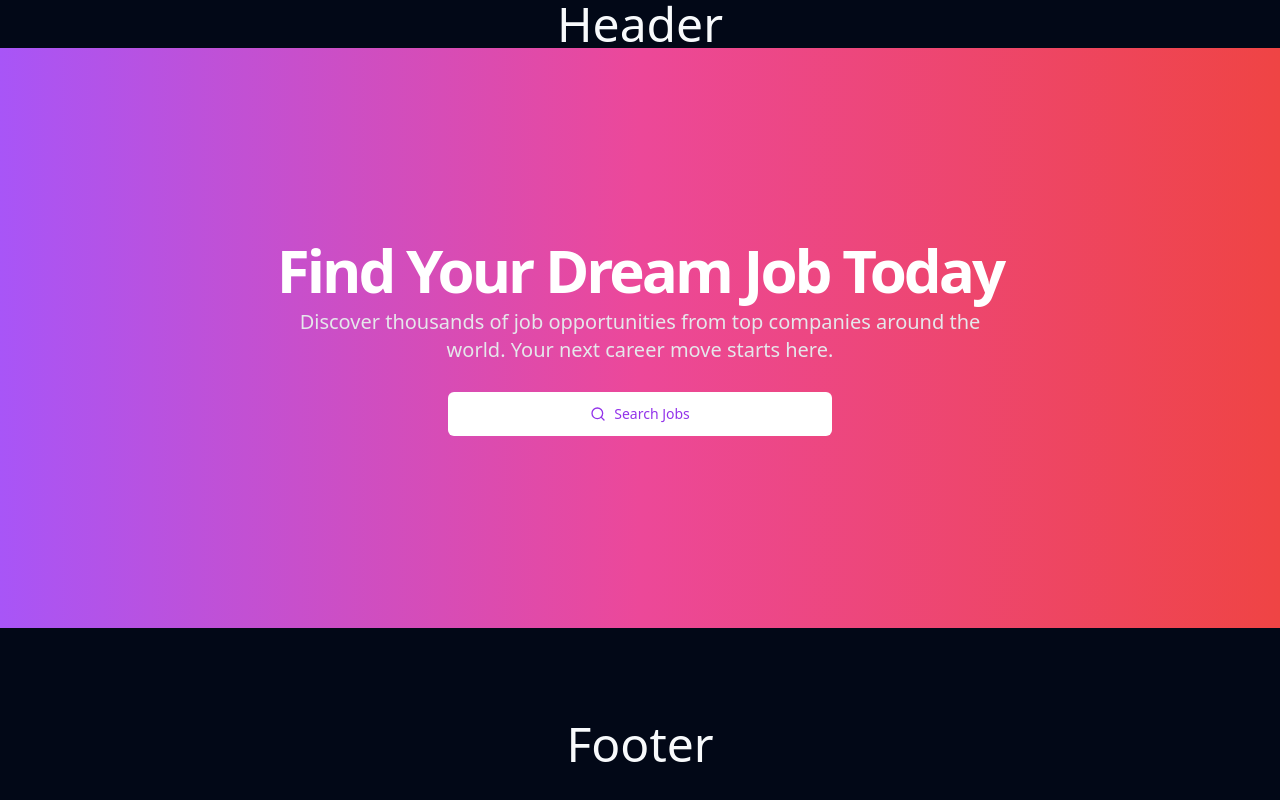
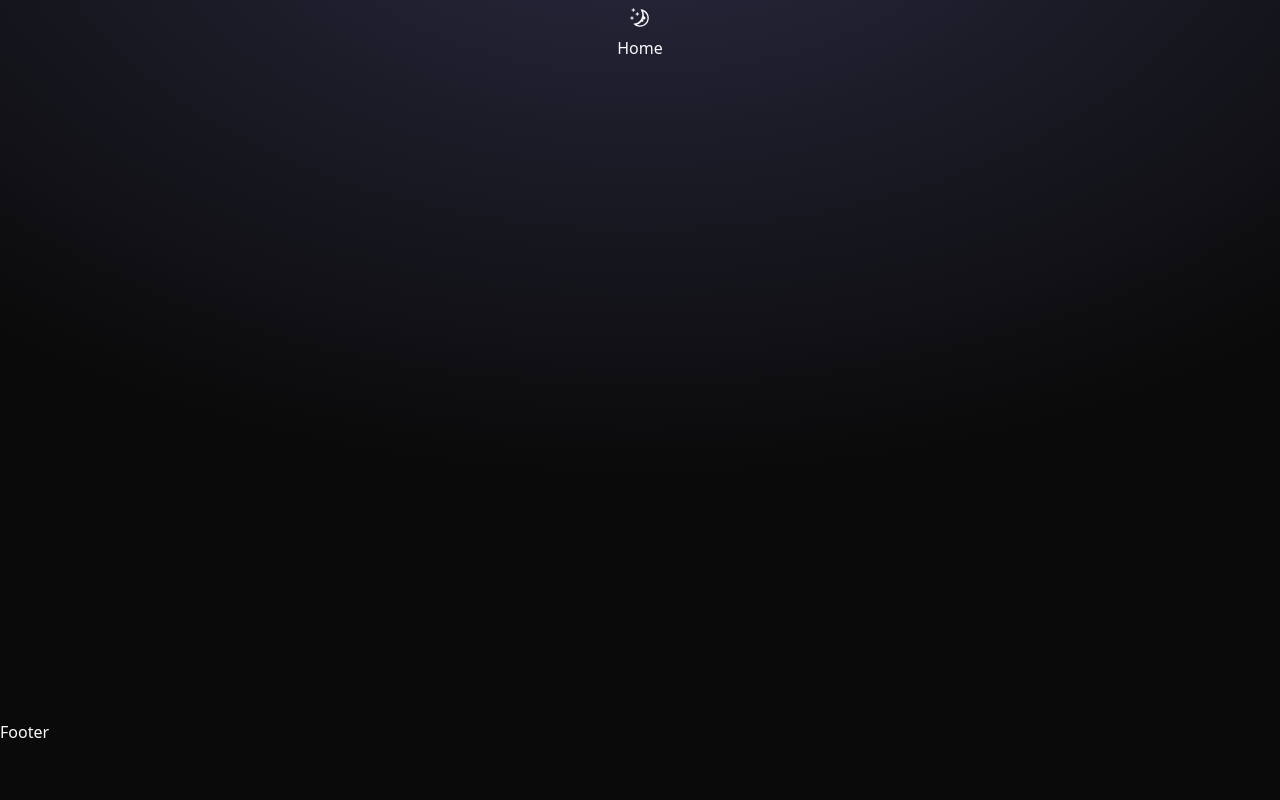
Before and after one commit to Aiman-Shafi/jobrex-jobs, a React (Vite) app: page / in a window 1280 px wide. Built offline with nearby package versions, Linux system fonts and the light colour scheme.

Commit message:
add: dark mode implemented & pages setup

```diff
--- a/package.json
+++ b/package.json
@@ -12,6 +12,8 @@
   "dependencies": {
     "@clerk/clerk-react": "^5.9.1",
     "@radix-ui/react-accordion": "^1.2.0",
+    "@radix-ui/react-dropdown-menu": "^2.1.1",
+    "@radix-ui/react-icons": "^1.3.0",
     "@radix-ui/react-slot": "^1.1.0",
     "class-variance-authority": "^0.7.0",
     "clsx": "^2.1.1",
--- /dev/null
+++ b/src/components/mode-toggle.jsx
@@ -0,0 +1,49 @@
+import { useEffect, useState } from "react";
+// import { Moon, Sun } from "lucide-react";
+import { SunIcon, MoonIcon } from "@radix-ui/react-icons";
+
+// import { Button } from "@/components/ui/button";
+// import {
+//   DropdownMenu,
+//   DropdownMenuContent,
+//   DropdownMenuItem,
+//   DropdownMenuTrigger,
+// } from "@/components/ui/dropdown-menu";
+
+const ThemeToggle = () => {
+  const [isDark, setIsDark] = useState(() => {
+    // Check local storage or system preference
+    const storedTheme = localStorage.getItem("theme");
+    if (storedTheme) {
+      return storedTheme === "dark";
+    }
+    return window.matchMedia("(prefers-color-scheme: dark)").matches;
+  });
+
+  useEffect(() => {
+    const root = window.document.documentElement;
+    if (isDark) {
+      root.classList.add("dark");
+      localStorage.setItem("theme", "dark");
+    } else {
+      root.classList.remove("dark");
+      localStorage.setItem("theme", "light");
+    }
+  }, [isDark]);
+
+  return (
+    <button
+      onClick={() => setIsDark(!isDark)}
+      className="p-2 rounded-md focus:outline-none focus:ring-0 focus:ring-offset-0"
+      aria-label="Toggle Dark Mode"
+    >
+      {isDark ? (
+        <SunIcon className="w-5 h-5" />
+      ) : (
+        <MoonIcon className="w-5 h-5" />
+      )}
+    </button>
+  );
+};
+
+export default ThemeToggle;
--- /dev/null
+++ b/src/components/ui/dropdown-menu.jsx
@@ -0,0 +1,155 @@
+import * as React from "react"
+import * as DropdownMenuPrimitive from "@radix-ui/react-dropdown-menu"
+import { Check, ChevronRight, Circle } from "lucide-react"
+
+import { cn } from "@/lib/utils"
+
+const DropdownMenu = DropdownMenuPrimitive.Root
+
+const DropdownMenuTrigger = DropdownMenuPrimitive.Trigger
+
+const DropdownMenuGroup = DropdownMenuPrimitive.Group
+
+const DropdownMenuPortal = DropdownMenuPrimitive.Portal
+
+const DropdownMenuSub = DropdownMenuPrimitive.Sub
+
+const DropdownMenuRadioGroup = DropdownMenuPrimitive.RadioGroup
+
+const DropdownMenuSubTrigger = React.forwardRef(({ className, inset, children, ...props }, ref) => (
+  <DropdownMenuPrimitive.SubTrigger
+    ref={ref}
+    className={cn(
+      "flex cursor-default select-none items-center rounded-sm px-2 py-1.5 text-sm outline-none focus:bg-accent data-[state=open]:bg-accent",
+      inset && "pl-8",
+      className
+    )}
+    {...props}>
+    {children}
+    <ChevronRight className="ml-auto h-4 w-4" />
+  </DropdownMenuPrimitive.SubTrigger>
+))
+DropdownMenuSubTrigger.displayName =
+  DropdownMenuPrimitive.SubTrigger.displayName
+
+const DropdownMenuSubContent = React.forwardRef(({ className, ...props }, ref) => (
+  <DropdownMenuPrimitive.SubContent
+    ref={ref}
+    className={cn(
+      "z-50 min-w-[8rem] overflow-hidden rounded-md border bg-popover p-1 text-popover-foreground shadow-lg data-[state=open]:animate-in data-[state=closed]:animate-out data-[state=closed]:fade-out-0 data-[state=open]:fade-in-0 data-[state=closed]:zoom-out-95 data-[state=open]:zoom-in-95 data-[side=bottom]:slide-in-from-top-2 data-[side=left]:slide-in-from-right-2 data-[side=right]:slide-in-from-left-2 data-[side=top]:slide-in-from-bottom-2",
+      className
+    )}
+    {...props} />
+))
+DropdownMenuSubContent.displayName =
+  DropdownMenuPrimitive.SubContent.displayName
+
+const DropdownMenuContent = React.forwardRef(({ className, sideOffset = 4, ...props }, ref) => (
+  <DropdownMenuPrimitive.Portal>
+    <DropdownMenuPrimitive.Content
+      ref={ref}
+      sideOffset={sideOffset}
+      className={cn(
+        "z-50 min-w-[8rem] overflow-hidden rounded-md border bg-popover p-1 text-popover-foreground shadow-md data-[state=open]:animate-in data-[state=closed]:animate-out data-[state=closed]:fade-out-0 data-[state=open]:fade-in-0 data-[state=closed]:zoom-out-95 data-[state=open]:zoom-in-95 data-[side=bottom]:slide-in-from-top-2 data-[side=left]:slide-in-from-right-2 data-[side=right]:slide-in-from-left-2 data-[side=top]:slide-in-from-bottom-2",
+        className
+      )}
+      {...props} />
+  </DropdownMenuPrimitive.Portal>
+))
+DropdownMenuContent.displayName = DropdownMenuPrimitive.Content.displayName
+
+const DropdownMenuItem = React.forwardRef(({ className, inset, ...props }, ref) => (
+  <DropdownMenuPrimitive.Item
+    ref={ref}
+    className={cn(
+      "relative flex cursor-default select-none items-center rounded-sm px-2 py-1.5 text-sm outline-none transition-colors focus:bg-accent focus:text-accent-foreground data-[disabled]:pointer-events-none data-[disabled]:opacity-50",
+      inset && "pl-8",
+      className
+    )}
+    {...props} />
+))
+DropdownMenuItem.displayName = DropdownMenuPrimitive.Item.displayName
+
+const DropdownMenuCheckboxItem = React.forwardRef(({ className, children, checked, ...props }, ref) => (
+  <DropdownMenuPrimitive.CheckboxItem
+    ref={ref}
+    className={cn(
+      "relative flex cursor-default select-none items-center rounded-sm py-1.5 pl-8 pr-2 text-sm outline-none transition-colors focus:bg-accent focus:text-accent-foreground data-[disabled]:pointer-events-none data-[disabled]:opacity-50",
+      className
+    )}
+    checked={checked}
+    {...props}>
+    <span className="absolute left-2 flex h-3.5 w-3.5 items-center justify-center">
+      <DropdownMenuPrimitive.ItemIndicator>
+        <Check className="h-4 w-4" />
+      </DropdownMenuPrimitive.ItemIndicator>
+    </span>
+    {children}
+  </DropdownMenuPrimitive.CheckboxItem>
+))
+DropdownMenuCheckboxItem.displayName =
+  DropdownMenuPrimitive.CheckboxItem.displayName
+
+const DropdownMenuRadioItem = React.forwardRef(({ className, children, ...props }, ref) => (
+  <DropdownMenuPrimitive.RadioItem
+    ref={ref}
+    className={cn(
+      "relative flex cursor-default select-none items-center rounded-sm py-1.5 pl-8 pr-2 text-sm outline-none transition-colors focus:bg-accent focus:text-accent-foreground data-[disabled]:pointer-events-none data-[disabled]:opacity-50",
+      className
+    )}
+    {...props}>
+    <span className="absolute left-2 flex h-3.5 w-3.5 items-center justify-center">
+      <DropdownMenuPrimitive.ItemIndicator>
+        <Circle className="h-2 w-2 fill-current" />
+      </DropdownMenuPrimitive.ItemIndicator>
+    </span>
+    {children}
+  </DropdownMenuPrimitive.RadioItem>
+))
+DropdownMenuRadioItem.displayName = DropdownMenuPrimitive.RadioItem.displayName
+
+const DropdownMenuLabel = React.forwardRef(({ className, inset, ...props }, ref) => (
+  <DropdownMenuPrimitive.Label
+    ref={ref}
+    className={cn("px-2 py-1.5 text-sm font-semibold", inset && "pl-8", className)}
+    {...props} />
+))
+DropdownMenuLabel.displayName = DropdownMenuPrimitive.Label.displayName
+
+const DropdownMenuSeparator = React.forwardRef(({ className, ...props }, ref) => (
+  <DropdownMenuPrimitive.Separator
+    ref={ref}
+    className={cn("-mx-1 my-1 h-px bg-muted", className)}
+    {...props} />
+))
+DropdownMenuSeparator.displayName = DropdownMenuPrimitive.Separator.displayName
+
+const DropdownMenuShortcut = ({
+  className,
+  ...props
+}) => {
+  return (
+    (<span
+      className={cn("ml-auto text-xs tracking-widest opacity-60", className)}
+      {...props} />)
+  );
+}
+DropdownMenuShortcut.displayName = "DropdownMenuShortcut"
+
+export {
+  DropdownMenu,
+  DropdownMenuTrigger,
+  DropdownMenuContent,
+  DropdownMenuItem,
+  DropdownMenuCheckboxItem,
+  DropdownMenuRadioItem,
+  DropdownMenuLabel,
+  DropdownMenuSeparator,
+  DropdownMenuShortcut,
+  DropdownMenuGroup,
+  DropdownMenuPortal,
+  DropdownMenuSub,
+  DropdownMenuSubContent,
+  DropdownMenuSubTrigger,
+  DropdownMenuRadioGroup,
+}
--- a/src/layouts/Header.jsx
+++ b/src/layouts/Header.jsx
@@ -1,5 +1,11 @@
-import React from "react";
+// import { ModeToggle } from "@/components/mode-toggle";
+
+import ThemeToggle from "@/components/mode-toggle";
 
 export default function Header() {
-  return <div>Header</div>;
+  return (
+    <div>
+      <ThemeToggle />
+    </div>
+  );
 }
--- a/src/layouts/Root.jsx
+++ b/src/layouts/Root.jsx
@@ -4,12 +4,13 @@ import { Outlet } from "react-router";
 
 export default function Root() {
   return (
-    <div className="text-5xl text-center">
-      <main className="min-h-[90vh]">
+    <>
+      <div className="absolute top-0 z-[-2] h-screen w-screen dark:bg-neutral-950 bg-[radial-gradient(ellipse_80%_80%_at_50%_-20%,rgba(120,119,198,0.3),rgba(255,255,255,0))]"></div>
+      <main className="min-h-[90vh] text-center">
         <Header />
         <Outlet />
       </main>
       <Footer />
-    </div>
+    </>
   );
 }
--- /dev/null
+++ b/src/pages/Applicants.jsx
@@ -0,0 +1,3 @@
+export default function Applicants() {
+  return <div>Applicants</div>;
+}
--- a/src/pages/Home.jsx
+++ b/src/pages/Home.jsx
@@ -1,31 +1,7 @@
-import { Button } from "@/components/ui/button";
-import { Search } from "lucide-react";
-
 export default function Home() {
   return (
-    <section className="w-full py-12 md:py-24 lg:py-32 xl:py-48 bg-gradient-to-r from-purple-500 via-pink-500 to-red-500">
-      <div className="container px-4 md:px-6 mx-auto">
-        <div className="flex flex-col items-center space-y-4 text-center">
-          <div className="space-y-2">
-            <h1 className="text-3xl font-bold tracking-tighter sm:text-4xl md:text-5xl lg:text-6xl/none text-white">
-              Find Your Dream Job Today
-            </h1>
-            <p className="mx-auto max-w-[700px] text-gray-200 md:text-xl dark:text-gray-200">
-              Discover thousands of job opportunities from top companies around
-              the world. Your next career move starts here.
-            </p>
-          </div>
-          <div className="w-full max-w-sm space-y-2">
-            <Button
-              className="w-full bg-white text-purple-600 hover:bg-gray-100"
-              size="lg"
-            >
-              <Search className="mr-2 h-4 w-4" />
-              Search Jobs
-            </Button>
-          </div>
-        </div>
-      </div>
-    </section>
+    <>
+      <h2>Home</h2>
+    </>
   );
 }
--- /dev/null
+++ b/src/pages/JobDetails.jsx
@@ -0,0 +1,3 @@
+export default function JobDetails() {
+  return <div>JobDetails</div>;
+}
--- /dev/null
+++ b/src/pages/MyJobs.jsx
@@ -0,0 +1,3 @@
+export default function MyJobs() {
+  return <div>MyJobs</div>;
+}
--- /dev/null
+++ b/src/pages/Onboard.jsx
@@ -0,0 +1,3 @@
+export default function Onboard() {
+  return <div>Onboard</div>;
+}
--- /dev/null
+++ b/src/pages/PostJob.jsx
@@ -0,0 +1,3 @@
+export default function PostJob() {
+  return <div>PostJob</div>;
+}
```
Also changed, not shown: src/App.jsx (+20 -8 lines), 1 other file (tests, documents, lock files or other folders).
